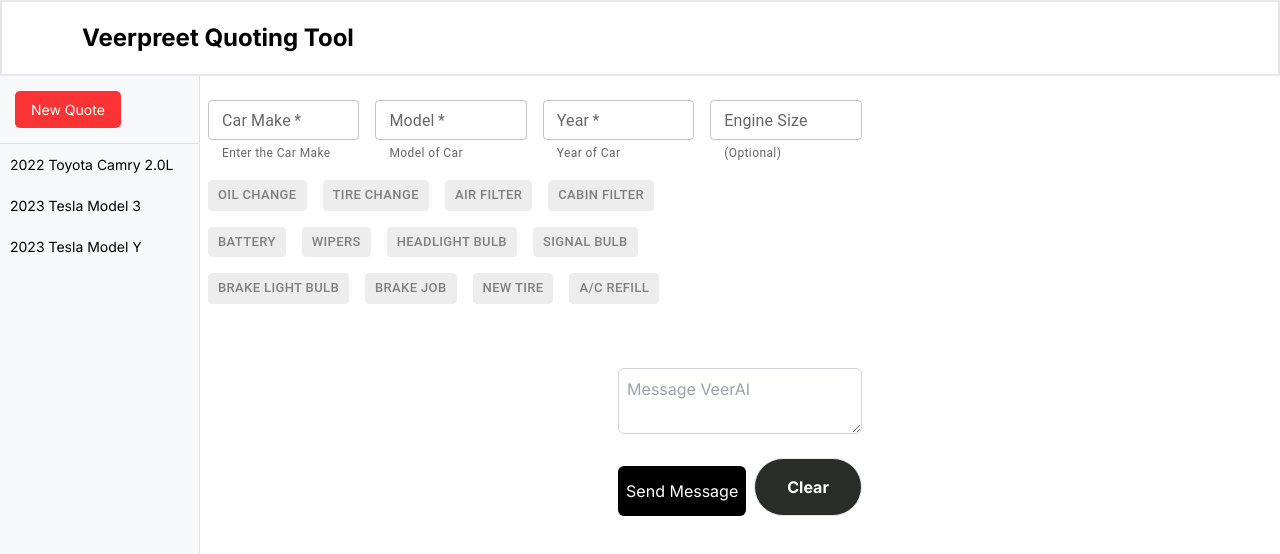
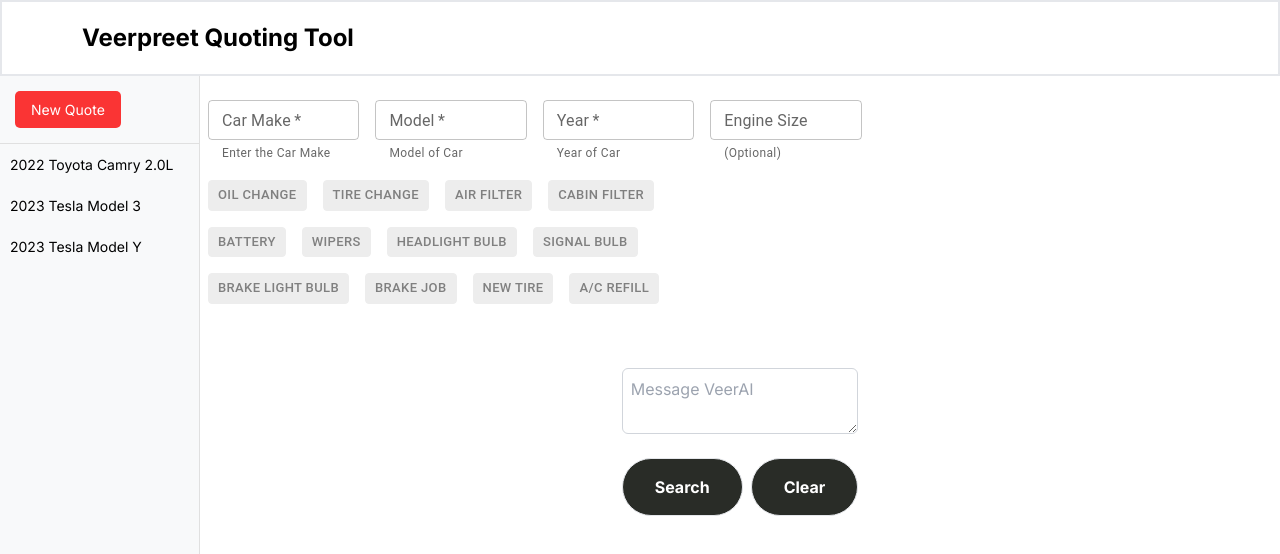
Before and after one commit to developer-at-speer/veerpreet-quoting-tool, a Next.js app: page / in a window 1280 px wide. Shown: the top 554 px of the page. Built offline with nearby package versions, Linux system fonts and the light colour scheme.

Commit message:
Can fetch inventory with any URL

```diff
--- a/app/api/chat/route.ts
+++ b/app/api/chat/route.ts
@@ -16,8 +16,11 @@ export async function POST(request: Request) {
 
     console.log(messages);
 
+    // Finds URL
+    const baseURL = request.headers.get('origin') || "http://localhost:3000"
+
     // Fetch the JSON data from the /api/inventory endpoint
-    const inventoryResponse = await fetch(`${process.env.NEXT_PUBLIC_BASE_URL}/api/inventory`);
+    const inventoryResponse = await fetch(`${baseURL}/api/inventory`);
     if (!inventoryResponse.ok) {
         return new Response(JSON.stringify({ error: 'Error fetching inventory data' }), { status: 500 });
     }
--- a/components/Search.tsx
+++ b/components/Search.tsx
@@ -143,9 +143,15 @@ const Search: React.FC = () => {
         />
 
         <div className="my-6 flex flex-wrap gap-2 justify-center">
-          <button className="rounded-md bg-black p-2 mt-2 text-white">
+          {/* <button className="rounded-md bg-black p-2 mt-2 text-white">
             Send Message
-          </button>
+          </button> */}
+
+          <Button
+            type="submit"
+            title="Search"
+            variant="btn_dark_green"
+          />
 
           <Button
             type="button"
@@ -159,7 +165,7 @@ const Search: React.FC = () => {
 
       {/* <div className="my-6 flex flex-wrap gap-2 justify-center">
         <Button
-          type="button"
+          type="submit"
           title="Search"
           variant="btn_dark_green"
         />
```
